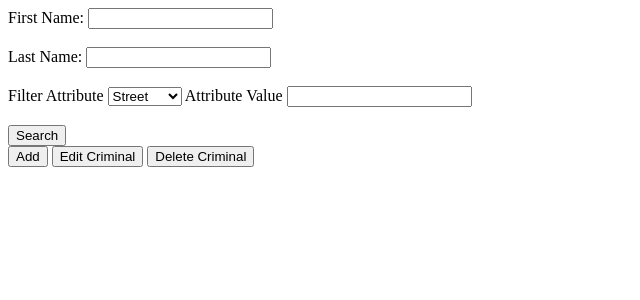
After one commit to paripatel55/DatabaseProject, a Flask app: page /Search_Prob_Officer in a window 1280 px wide. The commit adds this page. Shown: the top 300 px of the page, without its empty margins (0-640 px from the left). Run offline with Flask 3, Linux system fonts and the light colour scheme.

Commit message:
more pages for search

```diff
--- a/server.py
+++ b/server.py
@@ -1,4 +1,5 @@
 from flask import Flask, render_template, request, redirect
+import matplotlib
 
 app = Flask(__name__)
 
@@ -9,7 +10,6 @@ def login_page():
 
 @app.route("/login_pressed", methods = ["POST"])
 # route to a page that handles when the login button is pressed
-
 def login_pressed():
 # get the username and password.
     username = request.form.get("username")
@@ -17,16 +17,19 @@ def login_pressed():
 # TODO we need send the database this data and verify it
     # if info is wrong, raise error
     # Otherwise if everything is correct, redirect to the correct home page for the specific user
-    user = ... # something we get back from the database
+    user = "Officer" # something we get back from the database
     return redirect(f"/home_{user}")
+
 
 @app.route("/signup")
 # a page where a new user and register in the database
 def signup_page():
     return render_template("signup.html")
 
+
+
 @app.route("/signup_pressed", methods = ["POST"])
-# handle when the "submit" button is pressed
+# # handle when the "submit" button is pressed
 def signup_pressed():
 # get info
     username = request.form.get("username")
@@ -34,23 +37,43 @@ def signup_pressed():
     officer_select = request.form.get("officer_select")
     criminal_select = request.form.get("criminal_select")
     id = request.form.get("ID")
+    ""
 # TODO we need to verify if the id that was inputted is already in the database
     # if they are not, raise error
     # otherwise validate the registering by redirecting to login page
     return redirect("/")
 
-
 @app.route('/home_<user>')
 #
 def home(user):
     if (user == "Officer"):
-        ... # render officer home page
+        return render_template("Officer/officer_home.html") # render officer home page
 
     elif (user == "Criminal"):
         ... # reder criminal home page
 
     return "hi"
 
+@app.route('/Search_Criminal')
+def Search_Criminal():
+    return render_template('Officer/Search_Criminal.html')
+
+@app.route('/Search_Alias')
+def Search_Alias():
+    return render_template('Officer/Search_Alias.html')
+
+@app.route('/Search_Prob_Officer')
+def Search_Prob_Officer():
+    return render_template('Officer/Search_Prob_Officer.html')
+
+
+# app.add_url_rule("/login_pressed", view_func=login_pressed)
+# app.add_url_rule("/signup_pressed", view_func=signup_pressed)
+
 
 if __name__ == '__main__':
     app.run(debug=True)
+
+# types of queries
+    # one for Select __ where attrr = __
+    # one for select __ where attr like "___%"
--- a/templates/Criminal/criminal_home.html
+++ b/templates/Criminal/criminal_home.html
@@ -6,6 +6,6 @@
     <title>PAY U FILTHY CRIMINAL</title>
 </head>
 <body>
-
+    <h1>PAY UP</h1>
 </body>
 </html>
--- /dev/null
+++ b/templates/Officer/Search_Prob_Officer.html
@@ -0,0 +1,48 @@
+<!DOCTYPE html>
+<html lang="en">
+
+<head>
+    <meta charset="UTF-8">
+    <meta name="viewport" content="width=device-width, initial-scale=1.0">
+    <title>Criminal_Search</title>
+</head>
+
+<body>
+    <form action="" method="post" onchange="updateMaxLength()">
+        <label for="First_Name">First Name:</label>
+        <input type="text" id="First_Name" name="First_Name" maxlength="15"><br><br>
+
+        <label for="Last_Name">Last Name:</label>
+        <input type="text" id="Last_Name" name="Last_Name" maxlength="10"><br><br>
+
+        <label for="items">Filter Attribute</label>
+        <select id="items" name="items">
+            <option value="Street" maxlength="30">Street</option>
+            <option value="State" maxlength="2">State</option>
+            <option value="City" maxlength="20">City</option>
+            <option value="Zip" maxlength="5">Zip</option>
+            <option value="Phone" maxlength="10">Phone</option>
+            <option value="Email" maxlength="30">Email</option>
+            <option value="Status" maxlength="1">P_status</option>
+        </select>
+
+        <label for="attr_value">Attribute Value</label>
+        <input type="text" id="attr_value" name="attr_value"><br><br>
+
+        <input type="submit" value="Search">
+    </form>
+    <input type="submit" value="Add">
+    <input type="submit" value="Edit Criminal">
+    <input type="submit" value="Delete Criminal">
+    <script>
+        function updateMaxLength() {
+            var selectElement = document.getElementById("items");
+            var inputElement = document.getElementById("attr_value");
+            var selectedOption = selectElement.options[selectElement.selectedIndex];
+            var maxLength = selectedOption.getAttribute("maxlength");
+            inputElement.maxLength = maxLength;
+        }
+    </script>
+</body>
+
+</html>
--- a/templates/Officer/officer_home.html
+++ b/templates/Officer/officer_home.html
@@ -22,6 +22,8 @@
                 element.classList.add('fade-in');
             }
         });
+
+
     </script>
 
     <div class="title">
@@ -31,7 +33,9 @@
     <!-- main part -->
     <div class="button-container">
         <div class="button-row">
-            <button>Criminals</button>
+            <form action="{{ url_for("Search_Criminal") }}" method = "get">
+                <button>Criminals</button>
+            </form>
             <button>Crimes</button>
             <button>Sentences</button>
         </div>
```
Also changed, not shown: entry.py (added, +27 -0 lines), templates/Officer/Search_Alias.html (added, +38 -0 lines), templates/Officer/Search_Criminal.html (added, +45 -0 lines), templates/Officer/Search_Officer.html (added, +48 -0 lines).
